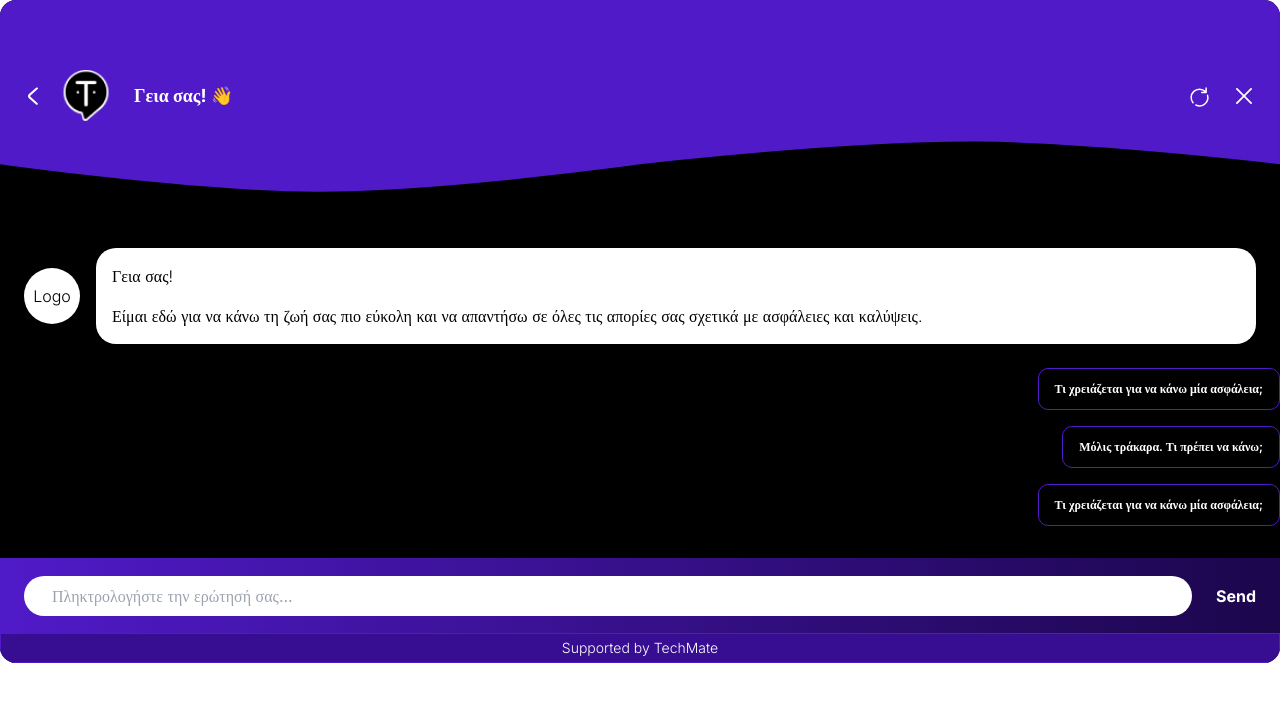
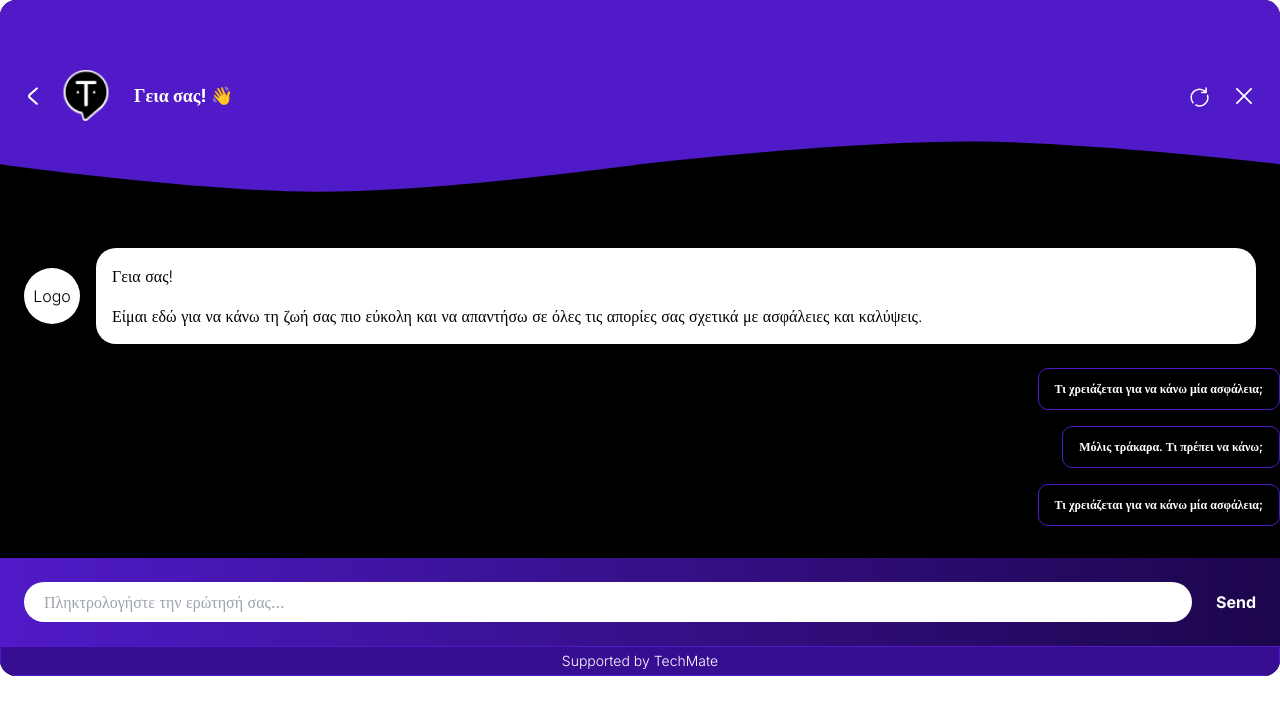
Before and after one commit to ChristosBaztekas/TechMate-Widget, a React (Vite) app: page / in a window 1280 px wide. Shown: the top 714 px of the page. Built offline with nearby package versions, Linux system fonts and the light colour scheme.

Commit message:
Enhance Send Massage bar Logic

```diff
--- a/src/components/bars/SendMessage.jsx
+++ b/src/components/bars/SendMessage.jsx
@@ -1,15 +1,20 @@
 export const SendMessage = () => {
     return (
-        <main className="flex h-[75px] px-6 justify-center items-center bg-gradient-to-r from-primaryColor to-gradientColor h-18">
-            {/* Input field for typing the message */}
-            <input
-                type="text"
+        <main className="flex p-6 justify-center items-start bg-gradient-to-r from-primaryColor to-gradientColor h-18">
+            {/* Textarea for typing the message */}
+            <textarea
                 placeholder="Πληκτρολογήστε την ερώτησή σας..."
-                className="w-full h-10 rounded-[20px] px-7 outline-none"
+                className="w-full min-h-10 rounded-[20px] pl-5 p-2 outline-none resize-none overflow-hidden"
                 aria-label="Message input field"
+                rows={1} // Initial height of the textarea
+                onInput={(e) => {
+                    // Adjust the height of the textarea based on its content
+                    e.target.style.height = 'auto';
+                    e.target.style.height = `${e.target.scrollHeight}px`;
+                }}
             />
             {/* Submit button for sending the message */}
-            <button type="submit" className="ml-6 text-white font-bold">
+            <button type="submit" className="ml-6 mt-2 text-white font-bold">
                 Send
             </button>
         </main>
```
